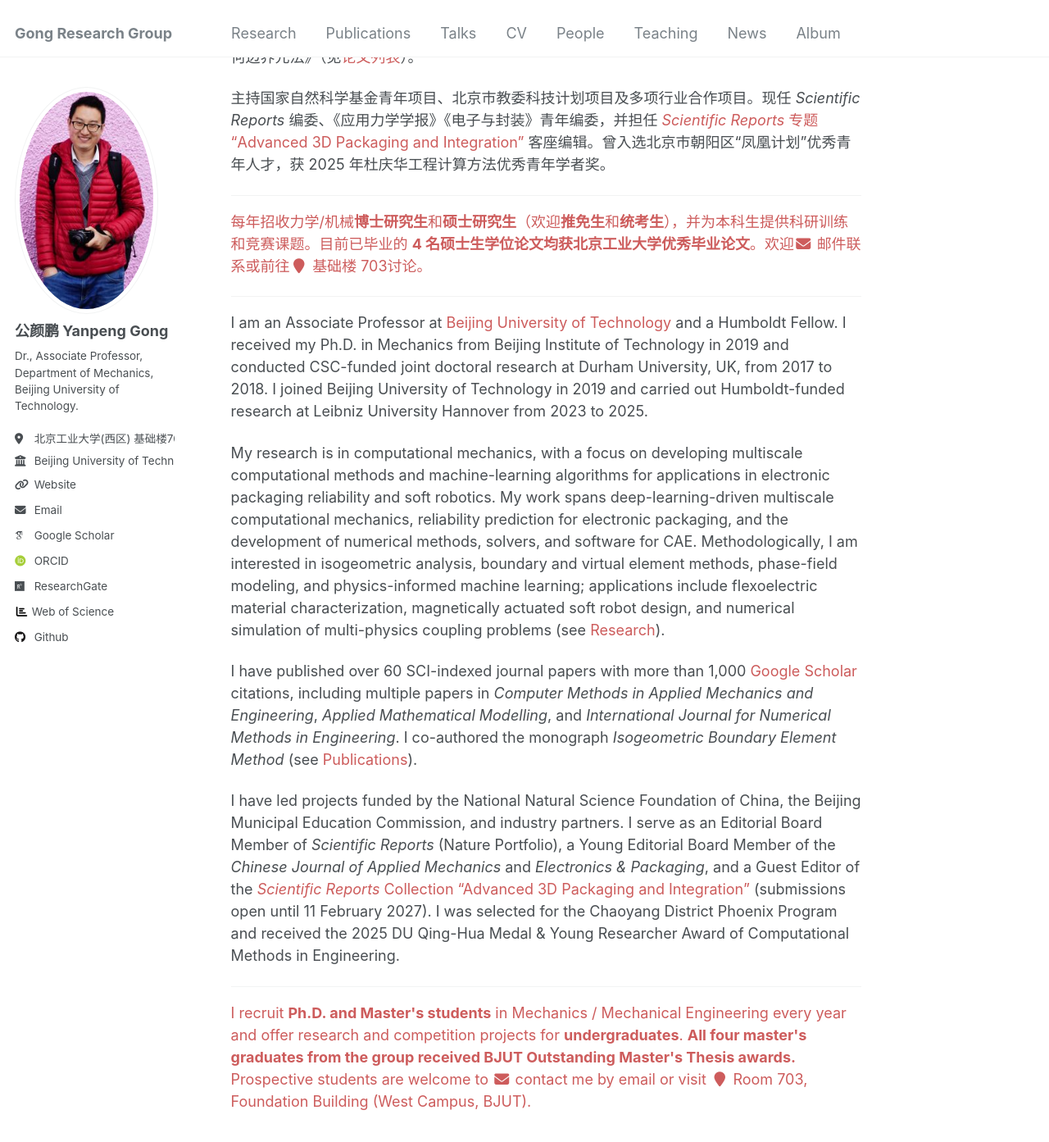
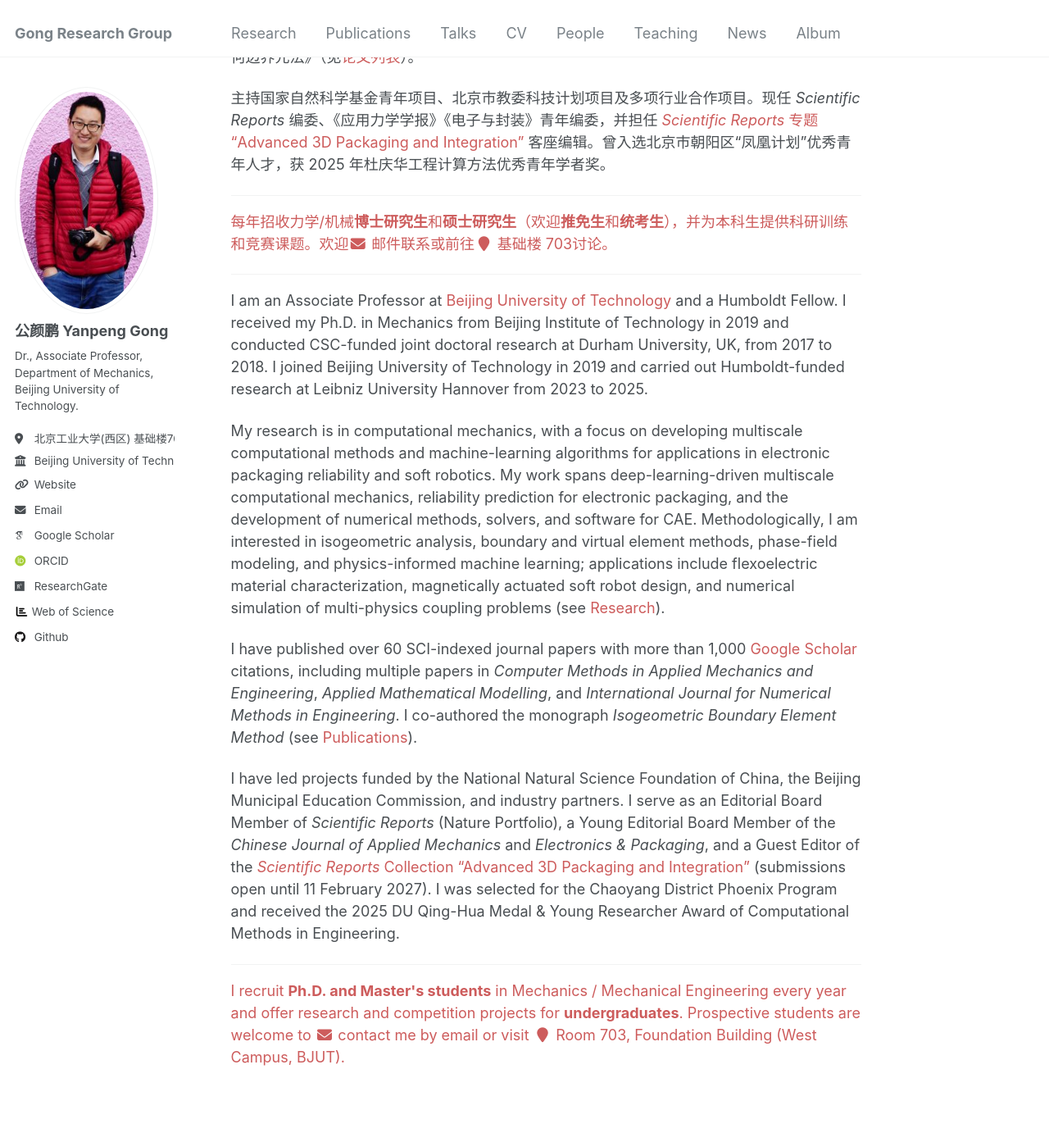
Before and after one commit to yanpeng-gong/yanpeng-gong.github.io, a Jekyll site: the page built from _pages/about.md, in a window 1280 px wide and 1400 px high, scrolled down 436 px. Shown: the top 1393 px of the window at 82% size. Built offline with Jekyll 4.4.1, drawn with Linux system fonts in a browser that asks for light colours; some web fonts are replaced; comment, search, counter and statistics services are not loaded.

Commit message:
about: simplify student recruitment statement

```diff
--- a/_pages/about.md
+++ b/_pages/about.md
@@ -17,7 +17,7 @@ redirect_from:
 主持国家自然科学基金青年项目、北京市教委科技计划项目及多项行业合作项目。现任 <em>Scientific Reports</em> 编委、《应用力学学报》《电子与封装》青年编委，并担任 <a href="https://go.nature.com/4dC9Gwy" style="text-decoration:none;color:indianred;"><em>Scientific Reports</em> 专题 “Advanced 3D Packaging and Integration”</a> 客座编辑。曾入选北京市朝阳区“凤凰计划”优秀青年人才，获 2025 年杜庆华工程计算方法优秀青年学者奖。
 
 <hr>
-<p style="color:indianred;">每年招收力学/机械<strong>博士研究生</strong>和<strong>硕士研究生</strong>（欢迎<strong>推免生</strong>和<strong>统考生</strong>），并为本科生提供科研训练和竞赛课题。目前已毕业的 <strong>4 名硕士生学位论文均获北京工业大学优秀毕业论文</strong>。欢迎<a href="mailto:yanpeng.gong@bjut.edu.cn" style="text-decoration:none;color:indianred;"><i class="fas fa-fw fa-envelope" style="color:indianred"></i> 邮件联系</a>或前往<a href="https://map.baidu.com/poi/%E5%8C%97%E5%B7%A5%E5%A4%A7%E8%A5%BF%E6%A0%A1%E5%8C%BA-%E5%9F%BA%E7%A1%80%E6%A5%BC/@12966984.011321558,4821348.059172729,19z?uid=32a7781ceabaac6279dbd25a&ugc_type=3&ugc_ver=1&device_ratio=2&compat=1&pcevaname=pc4.1&querytype=detailConInfo&da_src=shareurl" style="text-decoration:none;color:indianred;"><i class="fa fa-fw fa-map-marker" style="color:indianred"></i> 基础楼 703</a>讨论。</p>
+<p style="color:indianred;">每年招收力学/机械<strong>博士研究生</strong>和<strong>硕士研究生</strong>（欢迎<strong>推免生</strong>和<strong>统考生</strong>），并为本科生提供科研训练和竞赛课题。欢迎<a href="mailto:yanpeng.gong@bjut.edu.cn" style="text-decoration:none;color:indianred;"><i class="fas fa-fw fa-envelope" style="color:indianred"></i> 邮件联系</a>或前往<a href="https://map.baidu.com/poi/%E5%8C%97%E5%B7%A5%E5%A4%A7%E8%A5%BF%E6%A0%A1%E5%8C%BA-%E5%9F%BA%E7%A1%80%E6%A5%BC/@12966984.011321558,4821348.059172729,19z?uid=32a7781ceabaac6279dbd25a&ugc_type=3&ugc_ver=1&device_ratio=2&compat=1&pcevaname=pc4.1&querytype=detailConInfo&da_src=shareurl" style="text-decoration:none;color:indianred;"><i class="fa fa-fw fa-map-marker" style="color:indianred"></i> 基础楼 703</a>讨论。</p>
 
 <hr>
 
@@ -30,4 +30,4 @@ I have published over 60 SCI-indexed journal papers with more than 1,000 <a href
 I have led projects funded by the National Natural Science Foundation of China, the Beijing Municipal Education Commission, and industry partners. I serve as an Editorial Board Member of <em>Scientific Reports</em> (Nature Portfolio), a Young Editorial Board Member of the <em>Chinese Journal of Applied Mechanics</em> and <em>Electronics & Packaging</em>, and a Guest Editor of the <a href="https://go.nature.com/4dC9Gwy" style="text-decoration:none;color:indianred;"><em>Scientific Reports</em> Collection “Advanced 3D Packaging and Integration”</a> (submissions open until 11 February 2027). I was selected for the Chaoyang District Phoenix Program and received the 2025 DU Qing-Hua Medal & Young Researcher Award of Computational Methods in Engineering.
 
 <hr>
-<p style="color:indianred;">I recruit <strong>Ph.D. and Master's students</strong> in Mechanics / Mechanical Engineering every year and offer research and competition projects for <strong>undergraduates</strong>. <strong>All four master's graduates from the group received BJUT Outstanding Master's Thesis awards.</strong> Prospective students are welcome to <a href="mailto:yanpeng.gong@bjut.edu.cn" style="text-decoration:none;color:indianred;"><i class="fas fa-fw fa-envelope" style="color:indianred"></i> contact me by email</a> or visit <i class="fa fa-fw fa-map-marker" style="color:indianred"></i> Room 703, Foundation Building (West Campus, BJUT).</p>
+<p style="color:indianred;">I recruit <strong>Ph.D. and Master's students</strong> in Mechanics / Mechanical Engineering every year and offer research and competition projects for <strong>undergraduates</strong>. Prospective students are welcome to <a href="mailto:yanpeng.gong@bjut.edu.cn" style="text-decoration:none;color:indianred;"><i class="fas fa-fw fa-envelope" style="color:indianred"></i> contact me by email</a> or visit <i class="fa fa-fw fa-map-marker" style="color:indianred"></i> Room 703, Foundation Building (West Campus, BJUT).</p>
```
